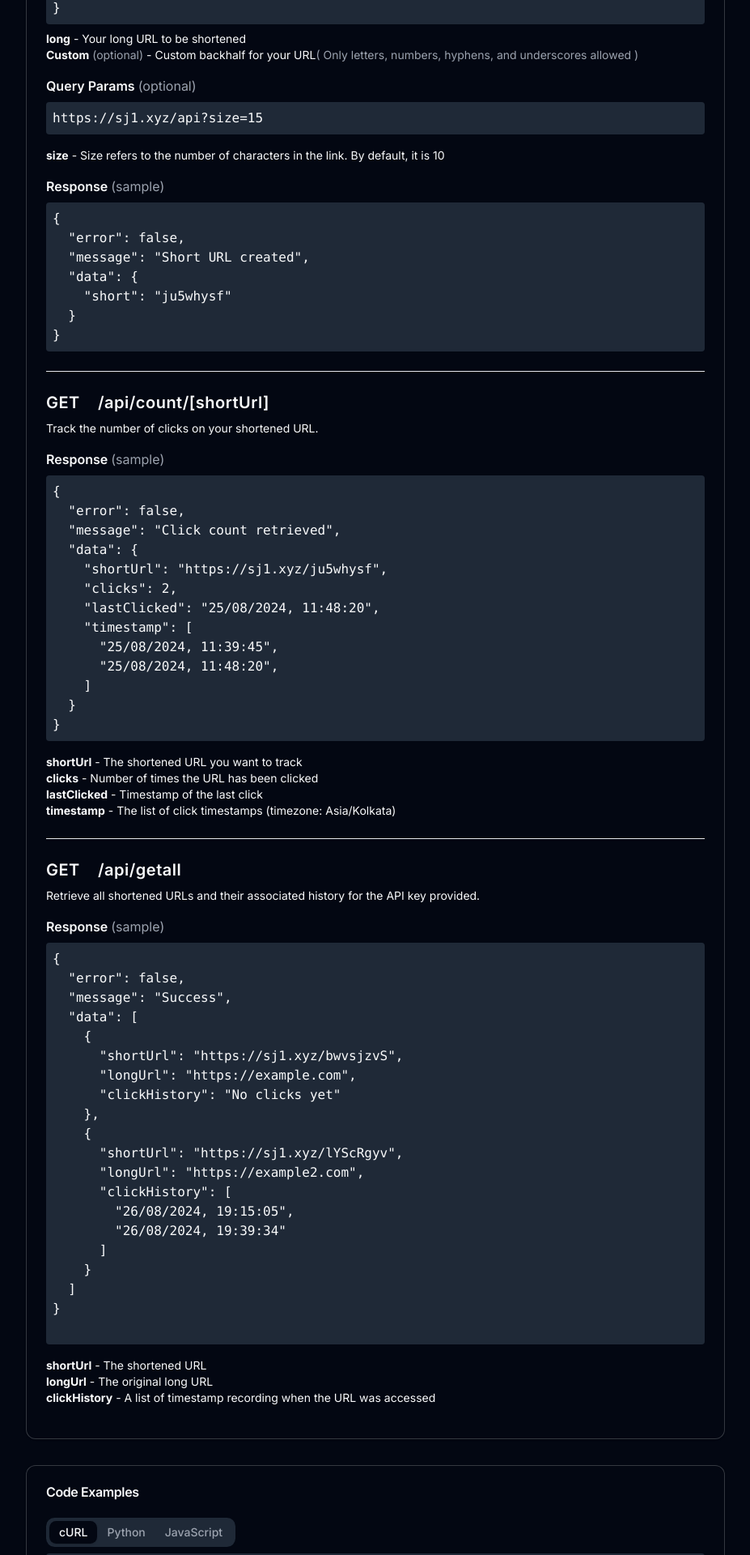
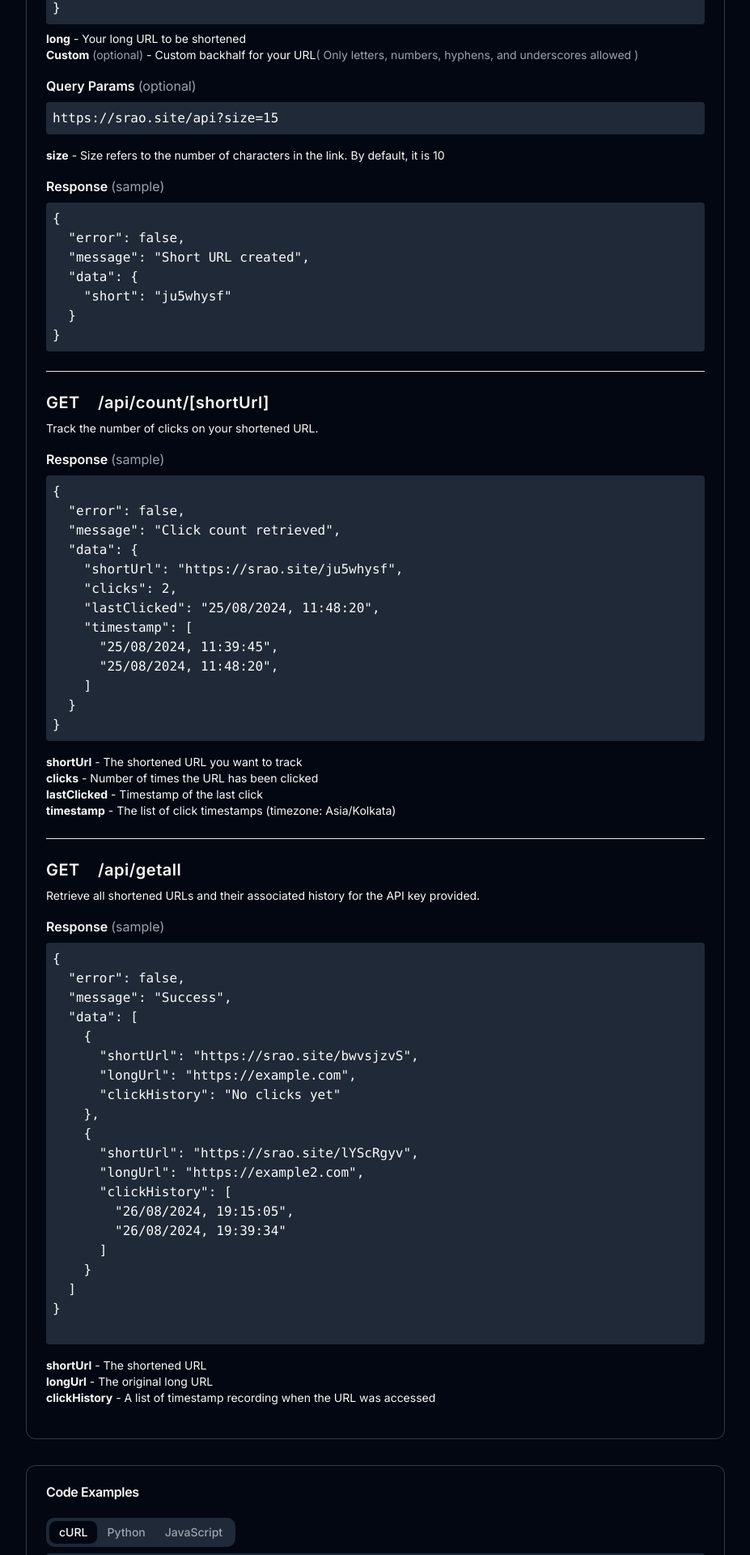
Before and after one commit to Sooraj-Rao/quicklink, a Next.js app in the folder client/: page /docs/api in a window 1280 px wide. Shown: the part 840-2760 px from the top of the page at 81% size, without its empty margins (176-1103 px from the left). Built offline with nearby package versions, Linux system fonts and the light colour scheme; no server answers.

Commit message:
api url modification

```diff
--- a/client/src/components/component/apidocs.tsx
+++ b/client/src/components/component/apidocs.tsx
@@ -157,7 +157,7 @@ export default function ApiPage() {
               </span>
             </h4>
             <pre className="bg-muted p-2 rounded mb-4 overflow-x-scroll  sm:overflow-auto">
-              {`https://sj1.xyz/api?size=15`}
+              {`https://srao.site/api?size=15`}
             </pre>
             <p className="mb-4 text-sm">
               <b>size</b> - Size refers to the number of characters in the link.
@@ -199,7 +199,7 @@ export default function ApiPage() {
   "error": false,
   "message": "Click count retrieved",
   "data": {
-    "shortUrl": "https://sj1.xyz/ju5whysf",
+    "shortUrl": "https://srao.site/ju5whysf",
     "clicks": 2,
     "lastClicked": "25/08/2024, 11:48:20",
     "timestamp": [
@@ -238,12 +238,12 @@ export default function ApiPage() {
   "message": "Success",
   "data": [
     {
-      "shortUrl": "https://sj1.xyz/bwvsjzvS",
+      "shortUrl": "https://srao.site/bwvsjzvS",
       "longUrl": "https://example.com",
       "clickHistory": "No clicks yet"
     },
     {
-      "shortUrl": "https://sj1.xyz/lYScRgyv",
+      "shortUrl": "https://srao.site/lYScRgyv",
       "longUrl": "https://example2.com",
       "clickHistory": [
         "26/08/2024, 19:15:05",
@@ -277,7 +277,7 @@ export default function ApiPage() {
             </TabsList>
             <TabsContent value="curl">
               <pre className="bg-muted p-2 rounded overflow-x-scroll sm:overflow-auto">
-                {`curl -X POST https://sj1.xyz/api \\
+                {`curl -X POST https://srao.site/api \\
   -H "Authorization: Bearer YOUR_API_KEY" \\
   -H "Content-Type: application/json" \\
   -d '{"long": "https://example.com/very-long-url-that-needs-shortening"}'`}
@@ -291,7 +291,7 @@ api_key = "YOUR_API_KEY"
 url = "https://example.com/very-long-url-that-needs-shortening"
 
 response = requests.post(
-    "https://sj1.xyz/api",
+    "https://srao.site/api",
     headers={"Authorization": f"Bearer {api_key}", "Content-Type": "application/json"},
     json={"long": url}
 )
@@ -304,7 +304,7 @@ print(response.json()["data"]["shortUrl"])`}
                 {`const apiKey = "YOUR_API_KEY";
 const url = "https://example.com/very-long-url-that-needs-shortening";
 
-fetch("https://sj1.xyz/api", {
+fetch("https://srao.site/api", {
   method: "POST",
   headers: {
     "Authorization": \`Bearer \${apiKey}\`,
```
Also changed, not shown: 1 other file (tests, documents, lock files or other folders).
